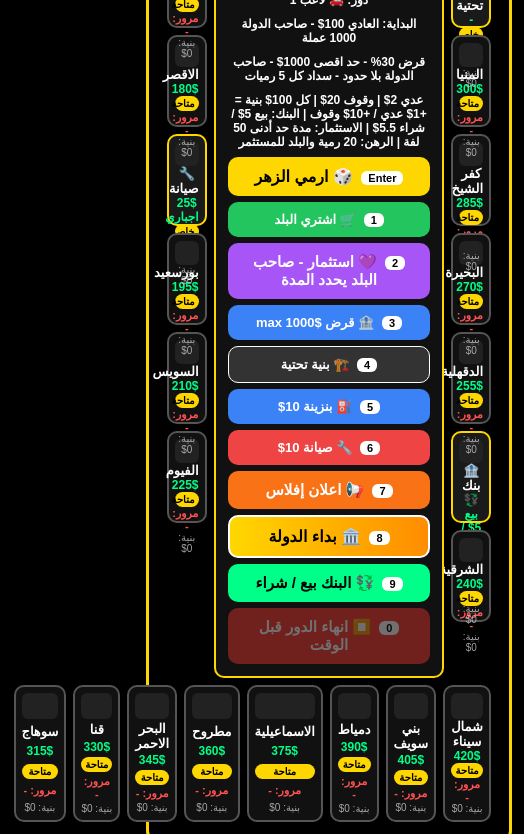
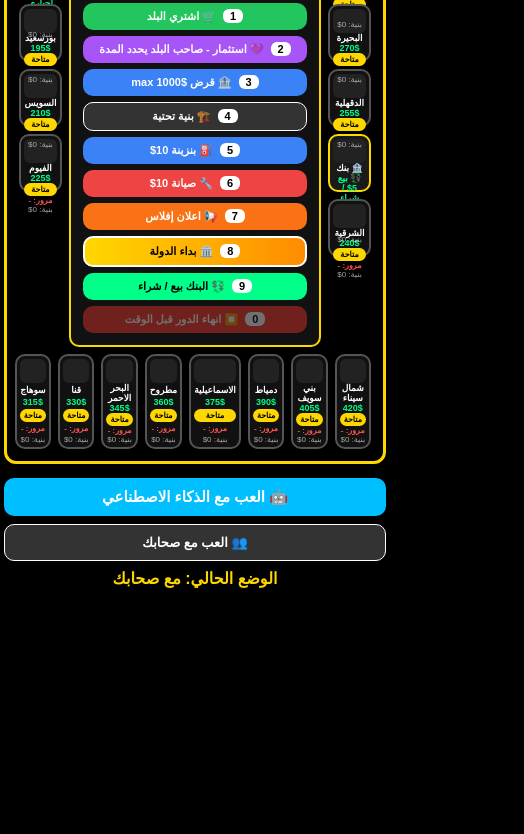
Before and after one commit to mohamedalbdoy0-bot/mohamed-games, a plain HTML site: page page3.html in a window 390 px wide. Shown: the part 970-1804 px from the top of the page, 524 px wide, since content can reach past the window. After the commit the page ends 1562 px from the top, so only its background shows below. Drawn offline with Linux system fonts and the light colour scheme.

Commit message:
Update page3.html

```diff
--- a/page3.html
+++ b/page3.html
@@ -82,6 +82,22 @@ button:disabled{opacity:.4}
 .caseBox p{font-size:15px;line-height:1.8}
 .mortgageBox{position:fixed;top:0;left:0;right:0;bottom:0;background:rgba(0,0,0,.94);display:none;align-items:center;justify-content:center;flex-direction:column;z-index:104;text-align:center;padding:20px}
 .mortgageBox h2{color:#ef4444;font-size:30px}
+ @media (max-width:600px){
+  body{padding:4px}
+  h1{font-size:19px}
+  .board{padding:4px;overflow-x:auto}
+  .cell{min-height:58px;padding:3px}
+  .col .cell{height:58px}
+  .cell .car{font-size:14px}
+  .cell .city{font-size:9px}
+  .cell .price{font-size:9px}
+  .cell .owner{font-size:8px}
+  .cell .toll{font-size:8px}
+  .cell .infra{font-size:8px}
+  .center h2{font-size:20px}
+  .center p{font-size:10px}
+  .center-btns button{padding:7px 6px;font-size:11px}
+ }
 .mortgageBox p{font-size:15px;line-height:1.8}
 </style>
 </head>
```
